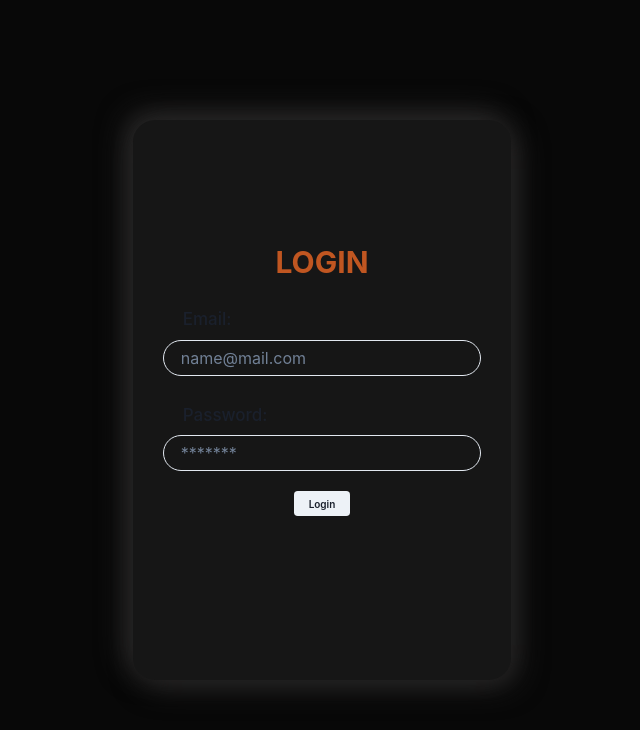
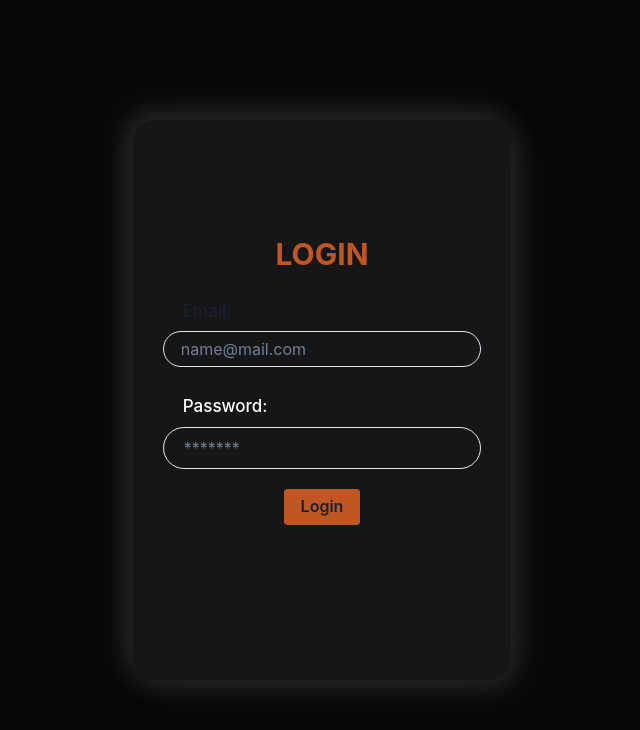
Before and after one commit to codacdanny/grader, a React (Create React App) app: page /login in a window 1280 px wide. Shown: the top 730 px of the page, without its empty margins (318-958 px from the left). Built offline with nearby package versions, Linux system fonts and the light colour scheme.

Commit message:
edited login button

```diff
--- a/src/components/Login.js
+++ b/src/components/Login.js
@@ -60,7 +60,7 @@ const Login = () => {
             fontSize="1.7rem"
             my=".7rem"
             ml="2rem"
-            colorScheme="whiteAlpha"
+            color="white"
           >
             Password:
           </FormLabel>
@@ -68,14 +68,23 @@ const Login = () => {
             id="password"
             type="password"
             placeholder="*******"
-            padding="1.7rem"
+            padding="2rem"
             w="100%"
             fontSize="1.6rem"
             borderRadius="10rem"
+            color="white"
           />
         </FormControl>
         <Box mt="2rem">
-          <Button px="1.5rem" py="1.2rem">
+          <Button
+            fontSize="1.6rem"
+            px="1.7rem"
+            py="1.8rem"
+            bgColor="orange.600"
+            _hover={{
+              bgColor: 'orange.400',
+            }}
+          >
             Login
           </Button>
         </Box>
```
